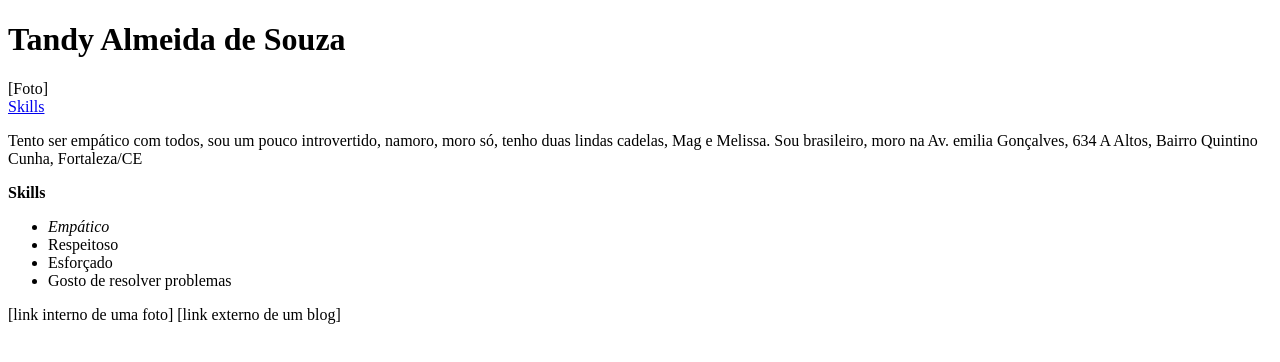
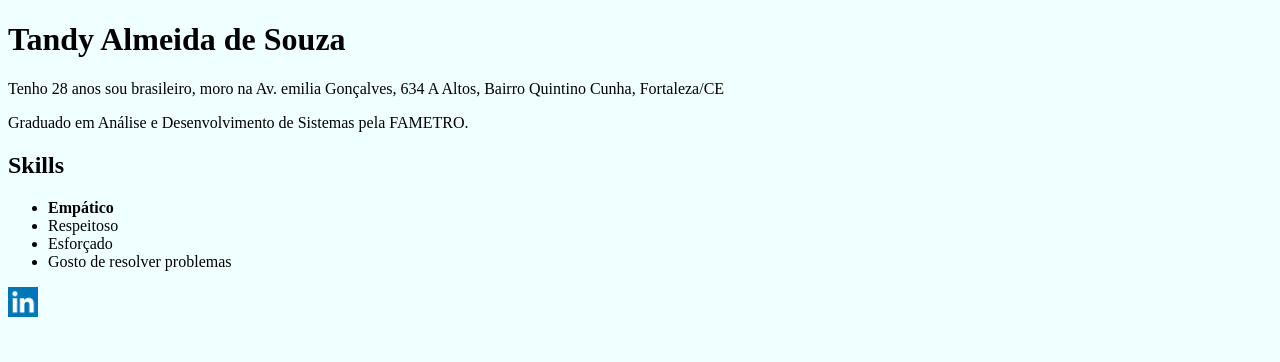
Before and after one commit to TandyFW/TandyFW.github.io, a plain HTML site: page index.html in a window 1280 px wide. Drawn offline with Linux system fonts and the light colour scheme.

Commit message:
Adicionado arquivo style.css e link para o linkedin

```diff
--- /dev/null
+++ b/css/style.css
@@ -0,0 +1,7 @@
+.icons{
+    width: 30px;
+}
+
+body{
+    background-color: azure;
+}
--- a/index.html
+++ b/index.html
@@ -1,29 +1,25 @@
 <!DOCTYPE html>
-<html lang="en">
+<html lang="pt-br">
 <head>
     <meta charset="UTF-8">
-    <title>Document</title>
+    <link rel="stylesheet" type="text/css" href="css/style.css">
+    <title>Tandy Almeida</title>
 </head>
 <body>
     <h1>Tandy Almeida de Souza</h1>
 
-    [Foto] <br>
+    <p>Tenho 28 anos sou brasileiro, moro na Av. emilia Gonçalves, 634 A Altos, Bairro Quintino Cunha, Fortaleza/CE</p>
+    <p>Graduado em Análise e Desenvolvimento de Sistemas pela FAMETRO.</p>
 
-    <a href="#skills">Skills</a>
-
-    <p>Tento ser empático com todos, sou um pouco introvertido, namoro, moro só, tenho duas lindas cadelas, Mag e Melissa. Sou brasileiro, moro na Av. emilia Gonçalves, 634 A Altos, Bairro Quintino Cunha, Fortaleza/CE</p>
-
-    <p id="skills"><strong>Skills</strong></p>
+    <h2><strong>Skills</strong></h2>
     <ul>
-        <li><em>Empático</em></li>
+        <li><strong>Empático</strong></li>
         <li>Respeitoso</li>
         <li>Esforçado</li>
         <li>Gosto de resolver problemas</li>
     </ul>
 
-    [link interno de uma foto]
-    [link externo de um blog]
-
+<a href="https://www.linkedin.com/in/tandy-almeida-de-souza/" target="_blank"><img class="icons" src="img/linkedin_icon.png" alt="Likedin"></a>
 
 </body>
 </html>
```
Also changed, not shown: img/linkedin_icon.png (added).
